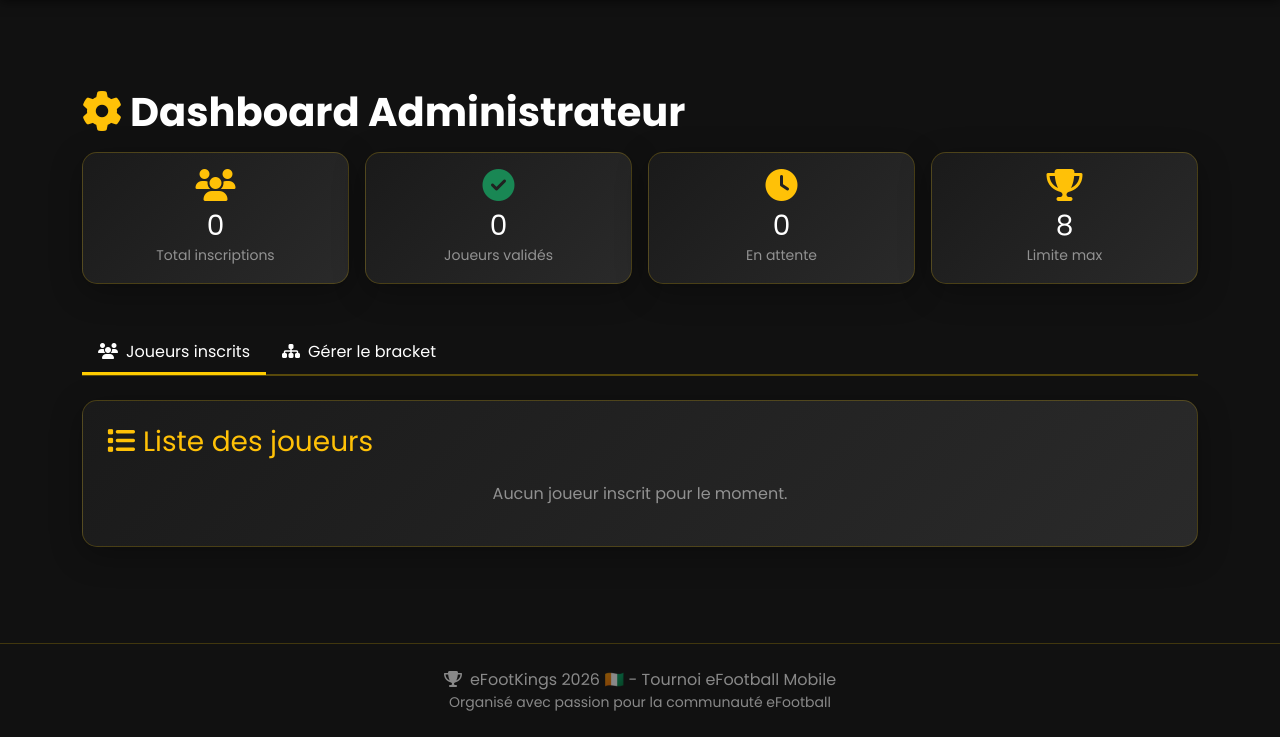
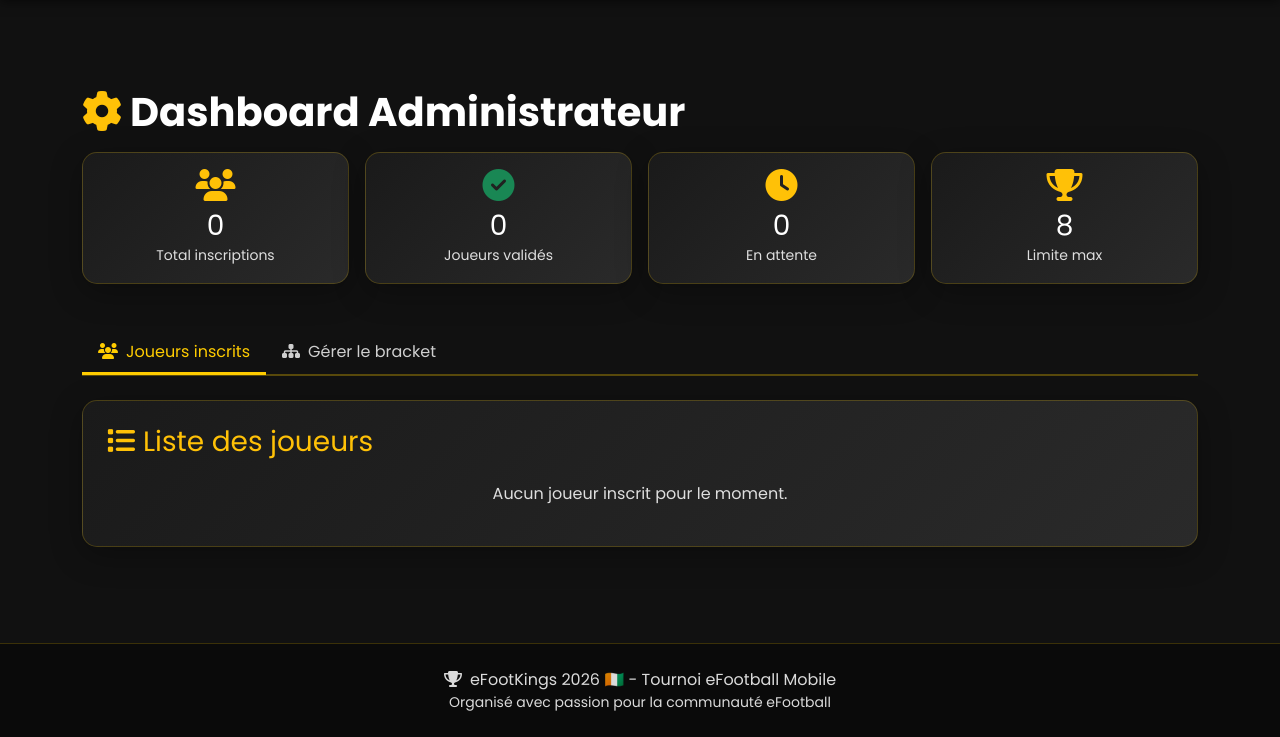
Before and after one commit to MALICK-GITH/Mknyt, a Flask app: page /admin/dashboard in a window 1280 px wide. Shown: the part 78-815 px from the top of the page. Run offline with Flask 3, Linux system fonts and the light colour scheme; the visitor is signed in with stand-in values (Sample User, id 1).

Commit message:
Update style.css

```diff
--- a/static/CSS/style.css
+++ b/static/CSS/style.css
@@ -18,9 +18,38 @@
 body {
     font-family: 'Poppins', sans-serif;
     background-color: var(--bg-dark);
-    color: var(--text-white);
+    color: #ffffff !important;
     min-height: 100vh;
     padding-top: 70px;
+}
+
+/* Forcer la couleur du texte pour tous les éléments */
+p, h1, h2, h3, h4, h5, h6, span, div, li, td, th, label, small, strong, em {
+    color: inherit;
+}
+
+/* Classes de texte Bootstrap avec !important */
+.text-white {
+    color: #ffffff !important;
+}
+
+.text-white-50 {
+    color: rgba(255, 255, 255, 0.85) !important;
+}
+
+/* Headings visibles */
+h1, h2, h3, h4, h5, h6 {
+    color: #ffffff !important;
+}
+
+/* Paragraphes visibles */
+p, div, span, li {
+    color: rgba(255, 255, 255, 0.95) !important;
+}
+
+/* Labels visibles */
+label, .form-label {
+    color: #ffffff !important;
 }
 
 /* Navigation */
@@ -37,13 +66,21 @@
 }
 
 .nav-link {
-    color: var(--text-white) !important;
+    color: #ffffff !important;
     font-weight: 500;
     transition: color 0.3s ease;
 }
 
 .nav-link:hover {
     color: var(--accent-yellow) !important;
+}
+
+.nav-link:focus {
+    color: #ffffff !important;
+}
+
+.nav-link.active {
+    color: #ffffff !important;
 }
 
 /* Cards */
@@ -156,15 +193,19 @@
 .form-control {
     background-color: rgba(255, 255, 255, 0.1);
     border: 1px solid rgba(255, 255, 255, 0.2);
-    color: var(--text-white);
+    color: #ffffff !important;
     border-radius: 10px;
 }
 
 .form-control:focus {
     background-color: rgba(255, 255, 255, 0.15);
     border-color: var(--accent-yellow);
-    color: var(--text-white);
+    color: #ffffff !important;
     box-shadow: 0 0 0 0.2rem rgba(255, 204, 0, 0.25);
+}
+
+.form-control::placeholder {
+    color: rgba(255, 255, 255, 0.6) !important;
 }
 
 .form-label {
@@ -236,7 +277,7 @@
 }
 
 .nav-tabs .nav-link {
-    color: var(--text-white-50);
+    color: rgba(255, 255, 255, 0.8) !important;
     border: none;
     border-bottom: 3px solid transparent;
     transition: all 0.3s ease;
@@ -244,11 +285,11 @@
 
 .nav-tabs .nav-link:hover {
     border-bottom-color: var(--accent-yellow);
-    color: var(--accent-yellow);
+    color: var(--accent-yellow) !important;
 }
 
 .nav-tabs .nav-link.active {
-    color: var(--accent-yellow);
+    color: var(--accent-yellow) !important;
     background-color: transparent;
     border-bottom-color: var(--accent-yellow);
 }
@@ -259,11 +300,12 @@
 
 .table-dark th {
     border-color: rgba(255, 204, 0, 0.2);
-    color: var(--accent-yellow);
+    color: var(--accent-yellow) !important;
 }
 
 .table-dark td {
     border-color: rgba(255, 255, 255, 0.1);
+    color: #ffffff !important;
 }
 
 .table-hover tbody tr:hover {
@@ -308,6 +350,14 @@
 footer {
     margin-top: auto;
     border-top: 1px solid rgba(255, 204, 0, 0.2);
+}
+
+footer p {
+    color: rgba(255, 255, 255, 0.9) !important;
+}
+
+.bg-dark-custom {
+    background-color: var(--bg-darker) !important;
 }
 
 /* Responsive */
```
